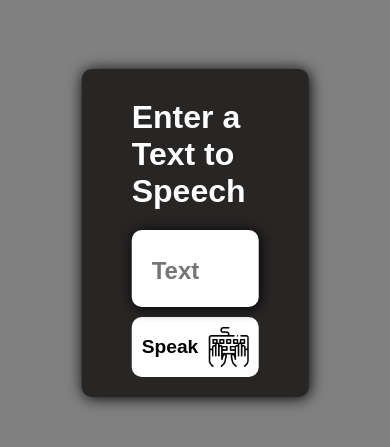
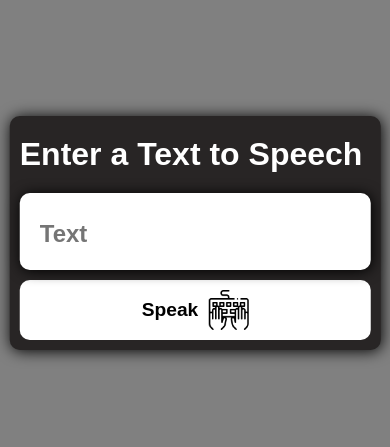
Before and after one commit to ShaikhNoorAbbas/text_to_speech, a plain HTML site: page index.html in a window 390 px wide. Shown: the part 189-636 px from the top of the page. Drawn offline with Linux system fonts and the light colour scheme.

Commit message:
Mobile Responsive Added

```diff
--- a/style.css
+++ b/style.css
@@ -18,7 +18,7 @@ body {
   background-color: rgb(40, 37, 37);
   top: 50%;
   left: 50%;
-  padding: 20px 50px;
+  padding: 10px;
   transform: translate(-50%, -50%);
   border-radius: 10px;
   box-shadow: 1px 1px 0.9rem black;
@@ -61,3 +61,17 @@ body {
 .container button:hover {
   box-shadow: 1px 1px 0.85rem black;
 }
+
+/* Responsive Style */
+
+@media (max-width: 800px) {
+  .container {
+    width: 70%;
+  }
+}
+
+@media (max-width: 600px) {
+  .container {
+    width: 95%;
+  }
+}
```
